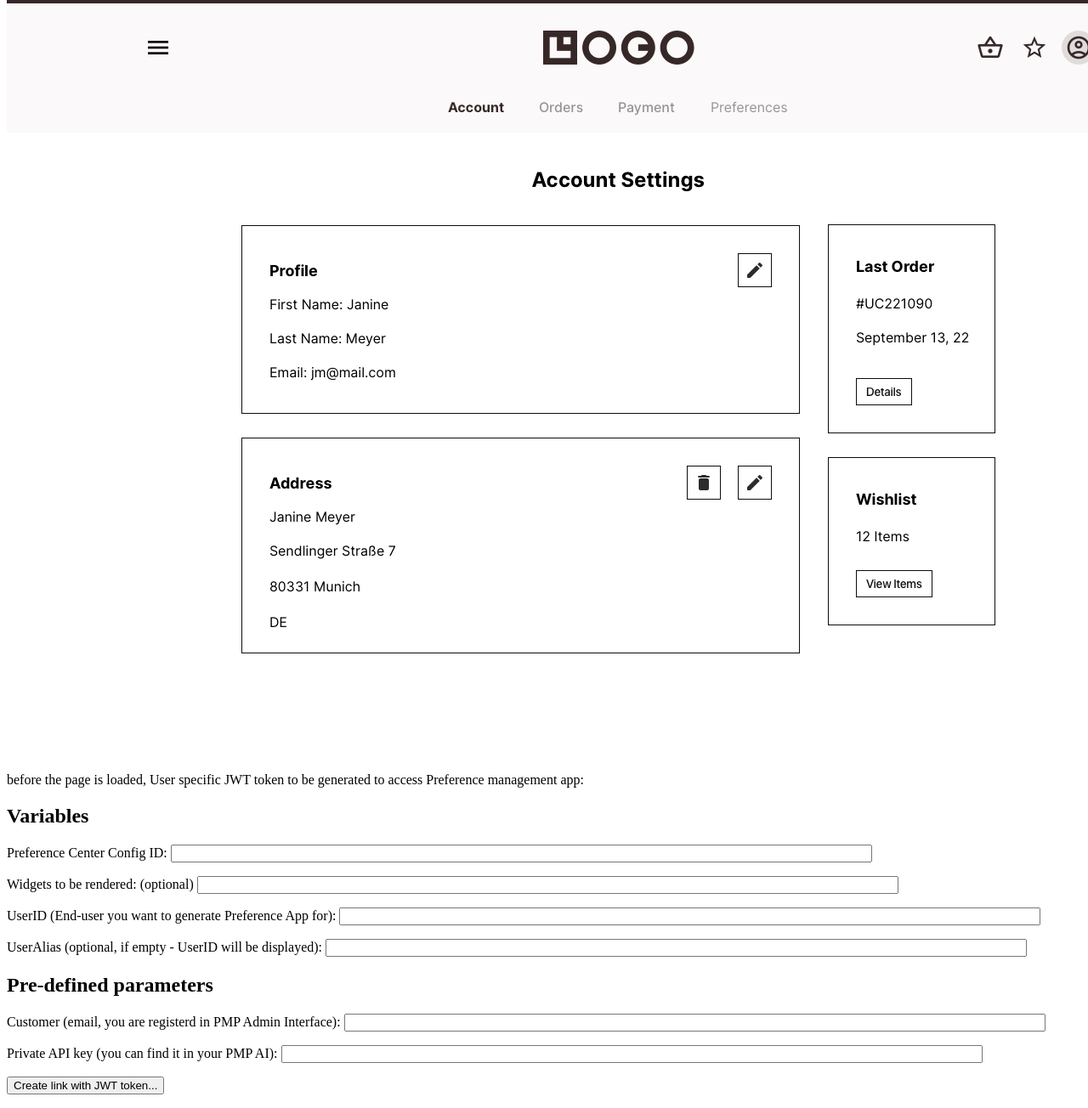
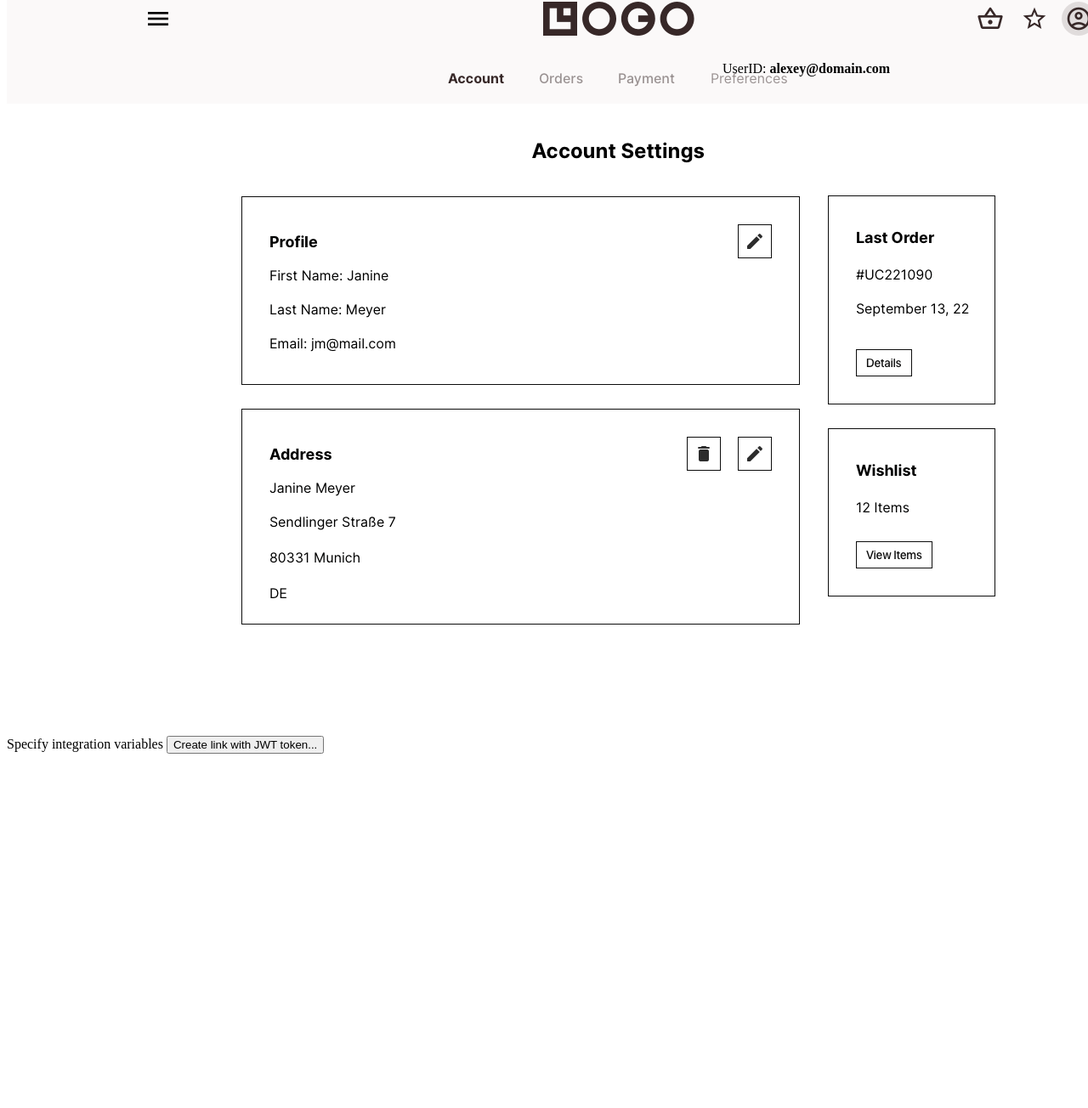
Before and after one commit to aeinor138/test, a plain HTML site: page pmp_customerpage.html in a window 1280 px wide. Shown: the part 58-1362 px from the top of the page at 85% size. After the commit the page ends 969 px from the top, so only its background shows below. Drawn offline with nearby package versions, Linux system fonts and the light colour scheme.

Commit message:
Update pmp_customerpage.html

```diff
--- a/pmp_customerpage.html
+++ b/pmp_customerpage.html
@@ -1,43 +1,89 @@
+
+
 <!DOCTYPE html>
 <html lang="en">
 <head>
+<meta charset="utf-8">
+<title>CSS Overlaying One DIV over Another DIV</title>
+<style>
+img {
+  display: block;
+  margin: 0 auto;
+  position: relative;
+}
+
+.custom_header_div_inn {
+  position: absolute;
+  top: 130px;
+  right: 100px;
+  left: 75%;
+  transform: translateX(-50%);
+}
+
+.expandable {
+  cursor: pointer;
+  overflow: hidden;
+}
+
+.details {
+  max-height: 0;
+}
+
+.expanded .details {
+  max-height: 400px; /* Change this value to adjust height of expanded text */
+}
+
+
+    </style>
 </head>
 
 <body  >
 
-      <div align=center>UserID: <b id="custom_header"></b></div>
-    <p align=center><img src=account_page.png  usemap="#image-map"></p>
+  		 <img src=https://aeinor138.github.io/test/account_page.png usemap="#image-map">
 
-<map name="image-map">
+   		<div class="custom_header_div_inn">UserID: <b id="custom_header"></b>   </div>
+
+   <map name="image-map">
     <area target="_new"  id=pmplink  alt="Preference management" title="Preference management" href="" coords="817,128,931,156" shape="rect" border=1>
 </map>
 
+      <div class="expandable">
 
-      <h1 id="pagetitle"></h1>
-
+    <p class="summary">Specify integration variables
+    <button onClick='callApi()'> Create link with JWT token... </button>
+    </p>
+     <div class="details">
     before the page is loaded, User specific JWT token to be generated to access Preference management app:<p>
 
 
    <h2>Variables</h2>
+   JWT token: <div id=token_now></div><p>
               Preference Center Config ID:   <input id=pacId_input value="" size=100> <p>
            Widgets to be rendered: (optional) <input id=WidgetID_input value="" size=100> <p>
-        UserID (End-user you want to generate Preference App for): <input id=UserID_input value="" size=100>  <p>
+        UserID (End-user you want to generate Preference App for): <input id=UserID_input value="alexey@domain.com" size=100>  <p>
      UserAlias (optional, if empty - UserID will be displayed): <input id=userPublicName_input size=100>
        <h2>Pre-defined parameters</h2>
-        Customer (email, you are registerd in PMP Admin Interface): <input id=CustomerID_input value="" size=100> <p>
-        Private API key (you can find it in your PMP AI):  <input id=PrivateKey_input value="" size=100> <p>
+        Customer (email, you are registerd in PMP Admin Interface): <input id=CustomerID_input value="alexey.einor@usercentrics.com" size=100> <p>
+        Private API key (you can find it in your PMP AI):  <input id=PrivateKey_input value="3c3aa54d80d3af7fe7a119b4d282b7dde5287b096080e413b2ccf377c17e1a19" size=100> <p>
 
     <p>
-    <!--    Widgets to be rendered: <b id="custom_widgets"></b> -->
- <p><p><p>
-     <button onClick='callApi()'> Create link with JWT token... </button>
-<p id="demo"></p>
-    <!--     link to      PreferenceApp for current user: <a target=_blank id=pmplink2 href="">Please generate the token first</a>  -->
+
+
+</div>
+</div>
+
 </body>
+ <script src="https://code.jquery.com/jquery-3.6.0.min.js"></script>
+    <script>
+      $('.expandable').click(function() {
+  if (!$(this).hasClass('expanded')) {
+    $(this).addClass('expanded');
+  }
+});
+    </script>
 <script>
     //const UserID = urlParams.get('UserID')
    // var UserID = location.href.split("UserID")[1]
-
 
 
                 const params = new URLSearchParams(window.location.search)
@@ -91,6 +137,7 @@
                 "x-api-key": PrivateKey
             };
 
+
         fetch("https://preference-api.preference-management.usercentrics.eu/authenticate/user?userId=" +UserID+ "&userPublicName=" +userPublicName+ "&customerId=" +CustomerID+ "", {
             "headers": CustomHeaders,
             "referrer": "https://preference-api.preference-management.usercentrics-staging.eu/api-doc/",
@@ -100,10 +147,13 @@
             "mode": "cors",
             "credentials": "include"
         }).then(r => r.json()).then(r => {
-            // document.getElementById("demo").innerHTML = r.token;
-           document.getElementById("pmplink").href = "https://app-preference.preference-management.usercentrics.eu/?pacId="+ pacId +   WidgetID+ "&token="+r.token+"";
-       //      document.getElementById("pmplink").innerHTML = "ready!";
 
+
+            document.getElementById("pmplink").href = "https://app-preference.preference-management.usercentrics.eu/?pacId="+ pacId +   WidgetID+ "&token="+r.token+"";
+
+
+               if (userPublicName)   document.getElementById("custom_header").innerHTML = userPublicName;
+    document.getElementById("token_now").innerHTML = r.token;
         });
     }
     callApi();
```
